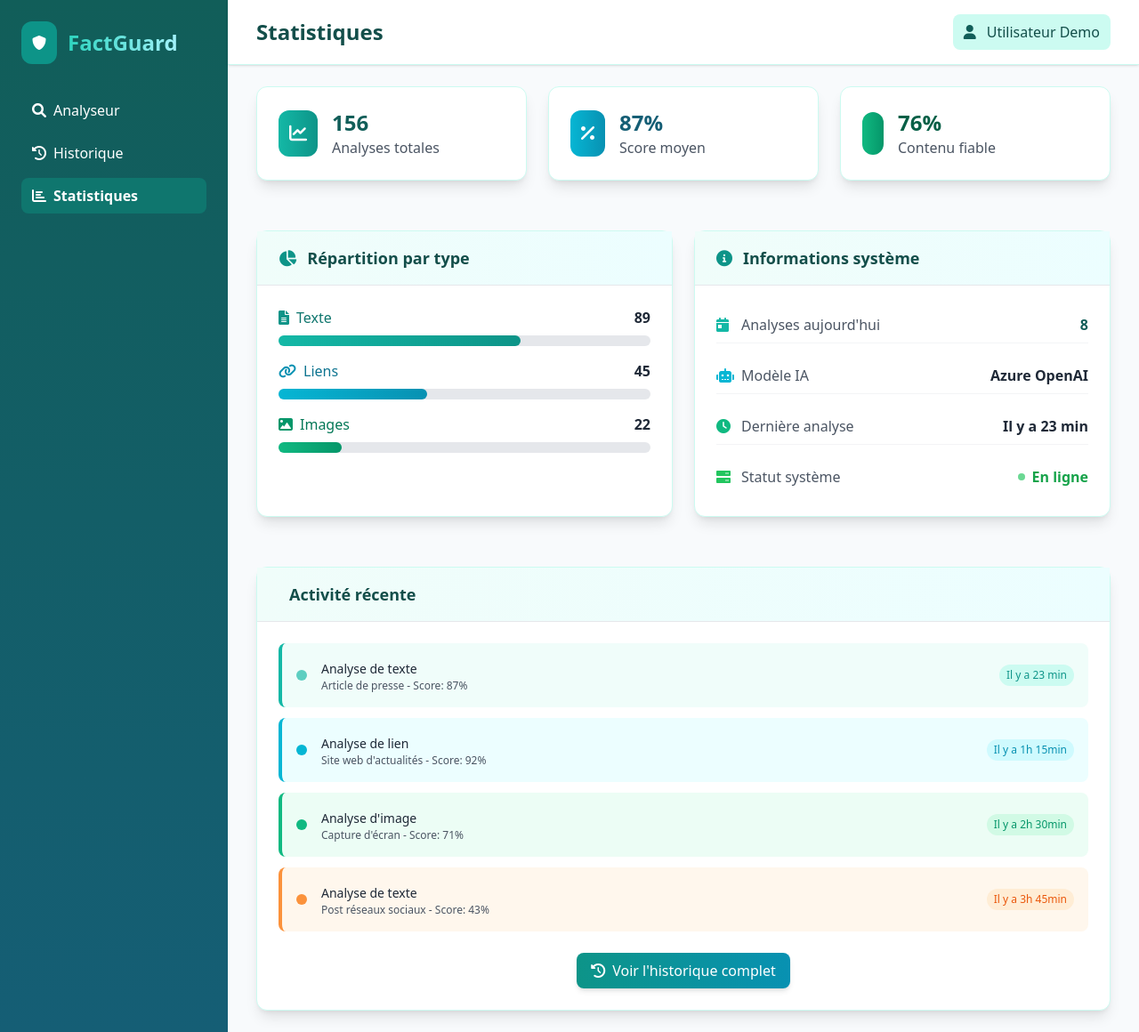
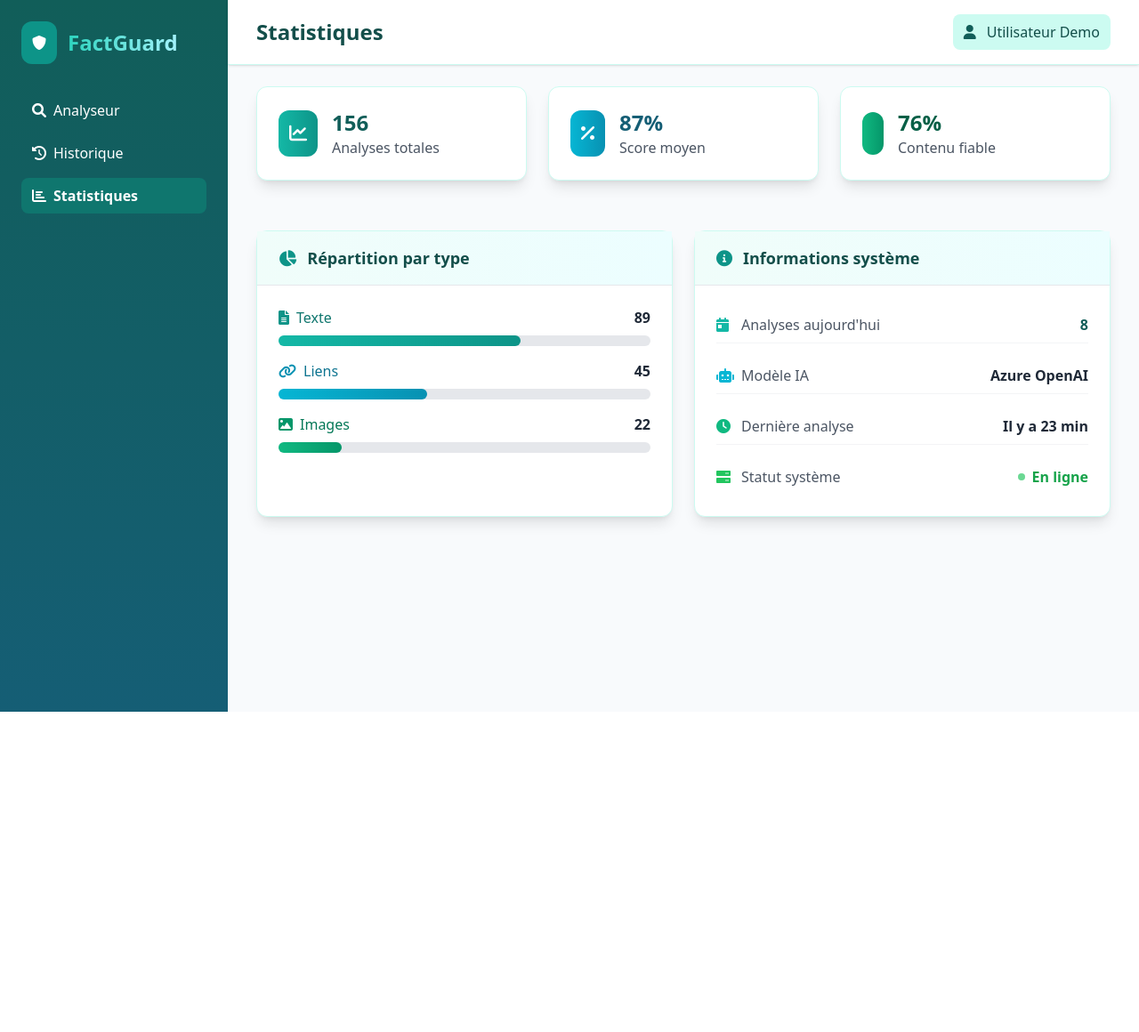
Before and after one commit to amina-abddm/Application_FactGuard, a Django app: page /dashboard/statistics/ in a window 1280 px wide. Shown: the whole page at 89% size. After the commit the page ends 800 px from the top, so only its background shows below. Run offline with Django 5.2, Linux system fonts and the light colour scheme; some libraries are stand-ins or nearby versions.

Commit message:
remove histori part

```diff
--- a/factguard_project/dashboard/templates/dashboard/statistics.html
+++ b/factguard_project/dashboard/templates/dashboard/statistics.html
@@ -140,69 +140,4 @@
             </div>
         </div>
     </section>
-
-    <!-- Section activité récente -->
-    <section class="bg-white rounded-xl shadow-lg border border-teal-100">
-        <div class="px-6 py-4 border-b border-gray-200 bg-gradient-to-r from-teal-50 to-cyan-50">
-            <h5 class="text-lg font-semibold text-teal-900 flex items-center">
-                <i class="fas fa-activity mr-3 text-teal-600"></i>
-                Activité récente
-            </h5>
-        </div>
-        <div class="p-6">
-            <div class="space-y-3">
-                <div class="flex items-center justify-between p-4 bg-teal-50 rounded-lg border-l-4 border-teal-500 hover:bg-teal-100 transition-colors">
-                    <div class="flex items-center">
-                        <div class="w-3 h-3 bg-teal-500 rounded-full mr-4 animate-pulse"></div>
-                        <div>
-                            <span class="text-sm font-medium text-gray-800">Analyse de texte</span>
-                            <p class="text-xs text-gray-600">Article de presse - Score: 87%</p>
-                        </div>
-                    </div>
-                    <span class="text-xs text-teal-600 font-medium bg-teal-100 px-2 py-1 rounded-full">Il y a 23 min</span>
-                </div>
-
-                <div class="flex items-center justify-between p-4 bg-cyan-50 rounded-lg border-l-4 border-cyan-500 hover:bg-cyan-100 transition-colors">
-                    <div class="flex items-center">
-                        <div class="w-3 h-3 bg-cyan-500 rounded-full mr-4"></div>
-                        <div>
-                            <span class="text-sm font-medium text-gray-800">Analyse de lien</span>
-                            <p class="text-xs text-gray-600">Site web d'actualités - Score: 92%</p>
-                        </div>
-                    </div>
-                    <span class="text-xs text-cyan-600 font-medium bg-cyan-100 px-2 py-1 rounded-full">Il y a 1h 15min</span>
-                </div>
-
-                <div class="flex items-center justify-between p-4 bg-emerald-50 rounded-lg border-l-4 border-emerald-500 hover:bg-emerald-100 transition-colors">
-                    <div class="flex items-center">
-                        <div class="w-3 h-3 bg-emerald-500 rounded-full mr-4"></div>
-                        <div>
-                            <span class="text-sm font-medium text-gray-800">Analyse d'image</span>
-                            <p class="text-xs text-gray-600">Capture d'écran - Score: 71%</p>
-                        </div>
-                    </div>
-                    <span class="text-xs text-emerald-600 font-medium bg-emerald-100 px-2 py-1 rounded-full">Il y a 2h 30min</span>
-                </div>
-
-                <div class="flex items-center justify-between p-4 bg-orange-50 rounded-lg border-l-4 border-orange-400 hover:bg-orange-100 transition-colors">
-                    <div class="flex items-center">
-                        <div class="w-3 h-3 bg-orange-400 rounded-full mr-4"></div>
-                        <div>
-                            <span class="text-sm font-medium text-gray-800">Analyse de texte</span>
-                            <p class="text-xs text-gray-600">Post réseaux sociaux - Score: 43%</p>
-                        </div>
-                    </div>
-                    <span class="text-xs text-orange-600 font-medium bg-orange-100 px-2 py-1 rounded-full">Il y a 3h 45min</span>
-                </div>
-            </div>
-
-            <!-- Bouton voir plus -->
-            <div class="mt-6 text-center">
-                <button class="inline-flex items-center px-4 py-2 bg-gradient-to-r from-teal-600 to-cyan-600 hover:from-teal-700 hover:to-cyan-700 text-white font-medium rounded-lg transition-all duration-200 shadow-md hover:shadow-lg">
-                    <i class="fas fa-history mr-2"></i>
-                    Voir l'historique complet
-                </button>
-            </div>
-        </div>
-    </section>
 {% endblock %}
```
